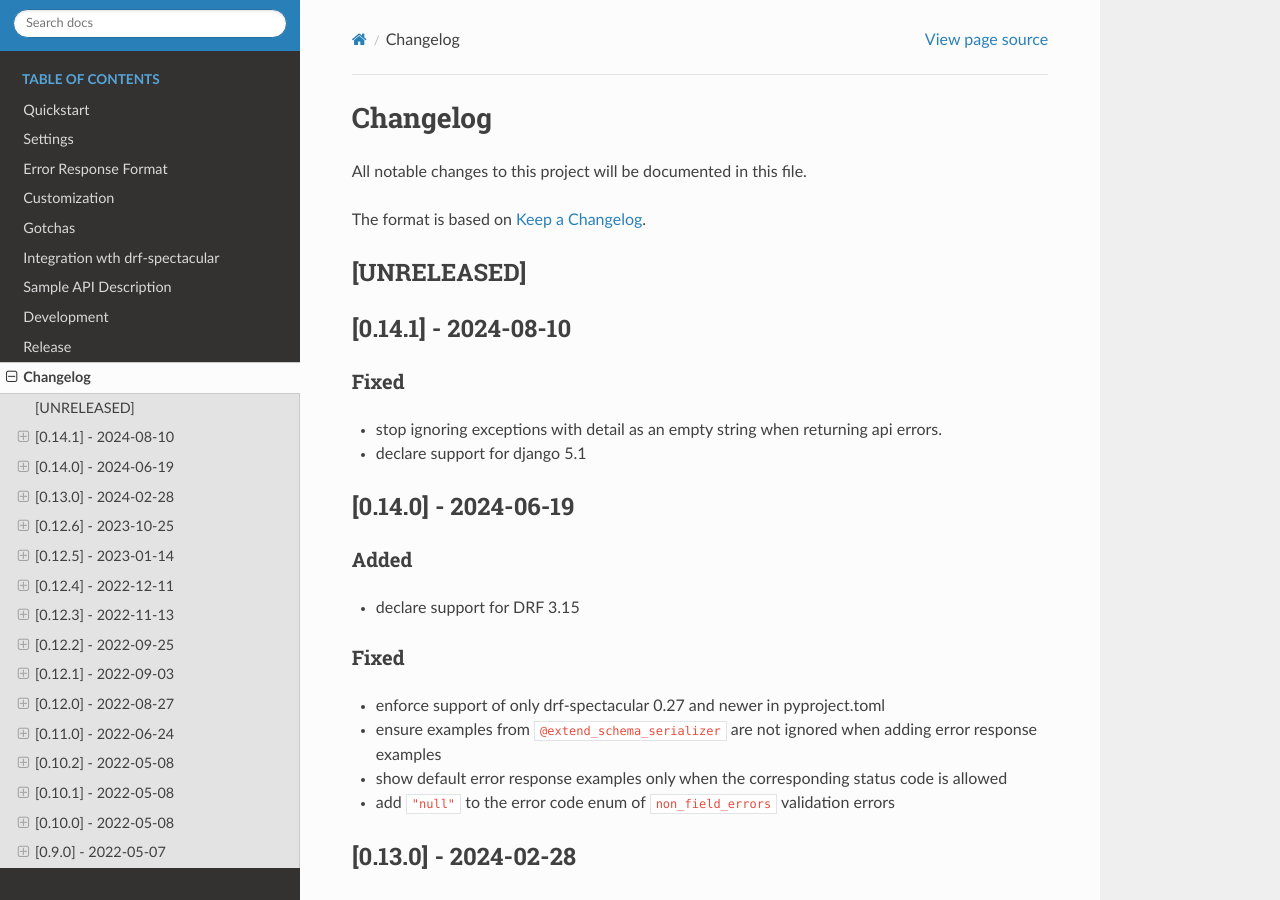
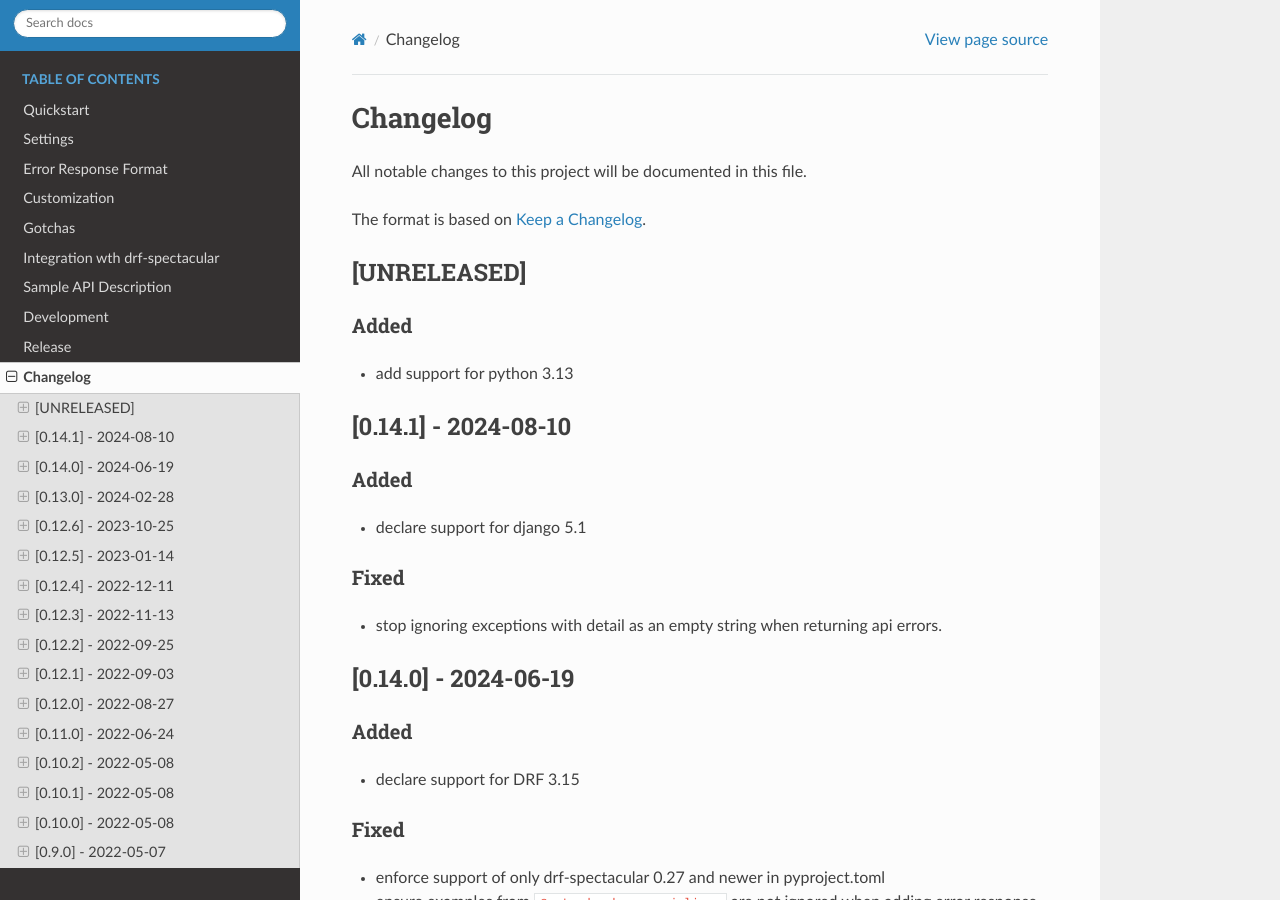
Before and after one commit to ghazi-git/drf-standardized-errors, a Sphinx documentation site: the page built from docs/changelog.md, in a window 1280 px wide and 900 px high. Built offline with Sphinx 7.4.7 and the Read the Docs theme 3.1.0, drawn with Linux system fonts in a browser that asks for light colours.

Commit message:
test against python 3.13

```diff
--- a/docs/changelog.md
+++ b/docs/changelog.md
@@ -5,11 +5,15 @@ All notable changes to this project will be documented in this file.
 The format is based on [Keep a Changelog](https://keepachangelog.com/en/1.0.0/).
 
 ## [UNRELEASED]
+### Added
+- add support for python 3.13
 
 ## [0.14.1] - 2024-08-10
+### Added
+- declare support for django 5.1
+
 ### Fixed
 - stop ignoring exceptions with detail as an empty string when returning api errors.
-- declare support for django 5.1
 
 ## [0.14.0] - 2024-06-19
 ### Added
--- a/pyproject.toml
+++ b/pyproject.toml
@@ -22,6 +22,7 @@ classifiers = [
     "Programming Language :: Python :: 3.10",
     "Programming Language :: Python :: 3.11",
     "Programming Language :: Python :: 3.12",
+    "Programming Language :: Python :: 3.13",
 ]
 dynamic = ["version", "description"]
 requires-python = ">=3.8"
```
Also changed, not shown: 2 other files.
